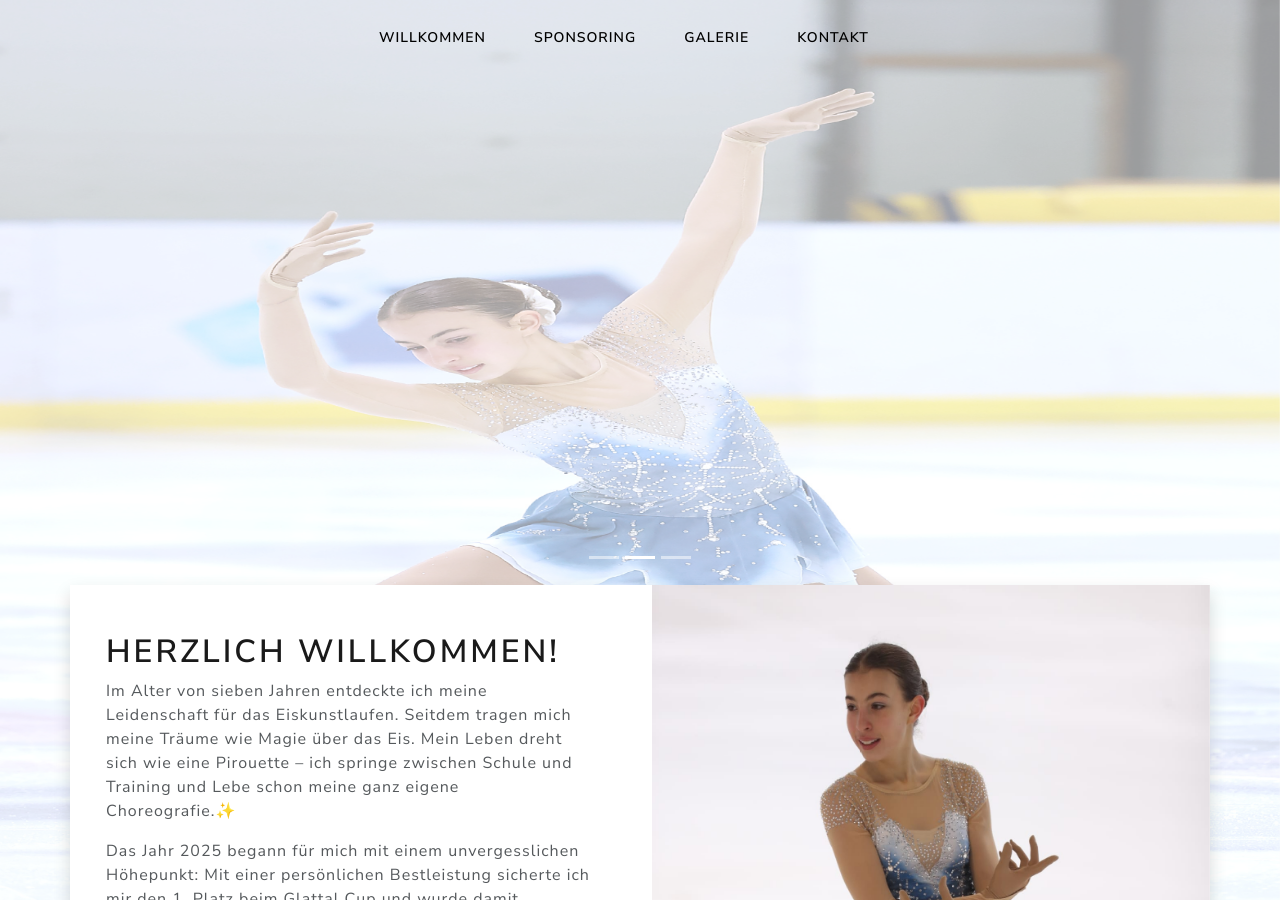
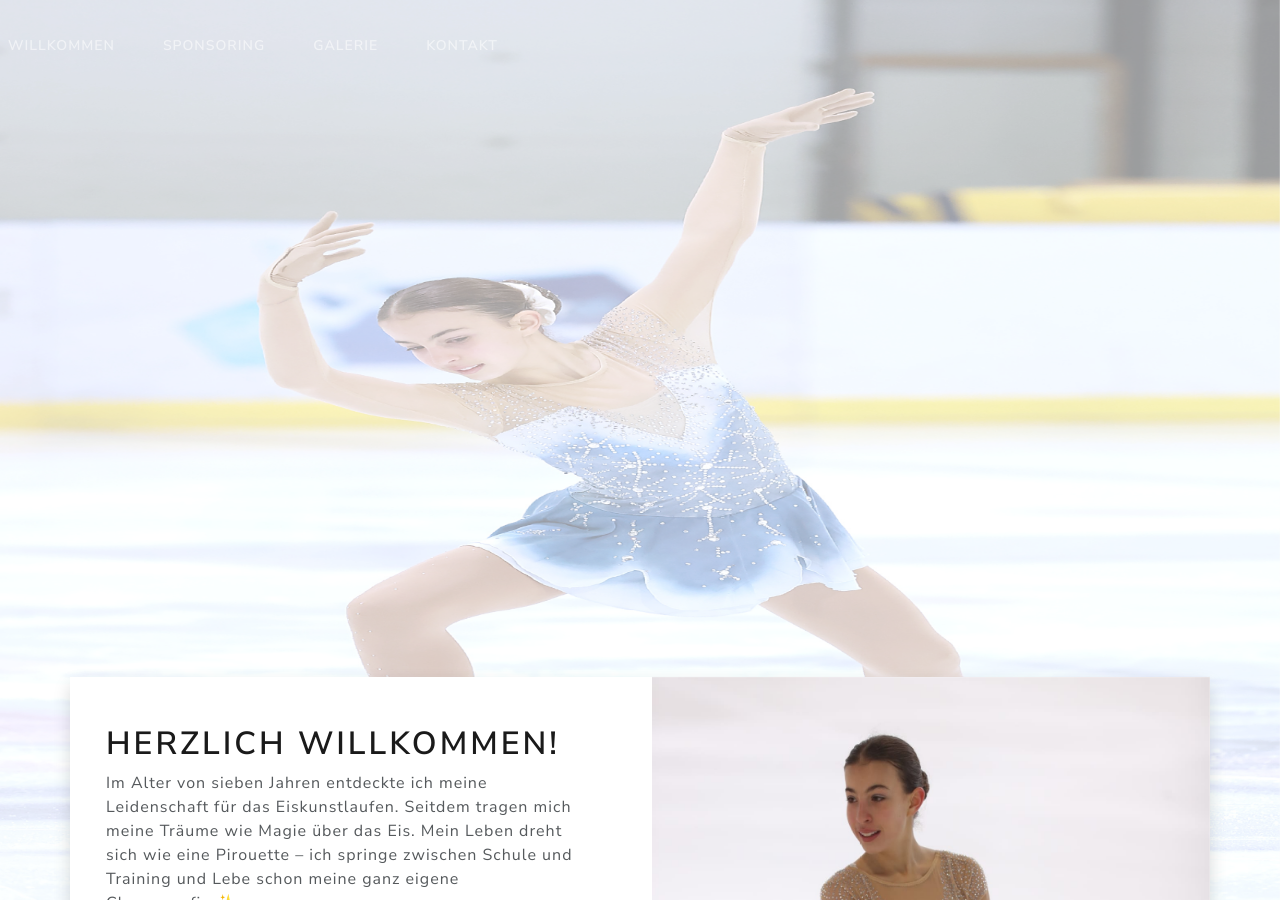
Before and after one commit to flavioaiello/3e2c7395a0ed6e61989d9d6b05156f06a7a27504, a Jekyll site: the page built from index.html, in a window 1280 px wide and 900 px high. Built offline with Jekyll 4.4.1, drawn with Linux system fonts in a browser that asks for light colours; nearby versions of some CDN libraries.

Commit message:
Remove navbar styles and related markup
Removed extensive navbar styles and related elements.

```diff
--- a/_layouts/default.html
+++ b/_layouts/default.html
@@ -51,88 +51,6 @@
         transform: translateY(10px);
       }
     }
-
-    .navbar {
-      position: fixed;
-      top: 0;
-      right: 0;
-      z-index: 1050;
-      padding: 1rem;
-      pointer-events: none;
-      width: 100%;
-    }
-
-    .navbar .navbar {
-      background-color: transparent !important;
-      pointer-events: auto;
-      padding: 0;
-    }
-
-    /* Keep hamburger in top-right */
-    .navbar .navbar-toggler {
-      border: none;
-      margin-left: auto;
-    }
-
-    .navbar .navbar-toggler:focus {
-      box-shadow: none;
-    }
-
-    .navbar .navbar-toggler-icon {
-      background-image: none;
-      width: 1.5rem;
-      height: 1.5rem;
-      position: relative;
-    }
-
-    .navbar .navbar-toggler-icon::before,
-    .navbar .navbar-toggler-icon::after,
-    .navbar .navbar-toggler-icon span {
-      content: "";
-      position: absolute;
-      left: 0;
-      right: 0;
-      height: 2px;
-      background-color: #ffffff; /* pure white */
-      box-shadow: 0 0 4px rgba(0, 0, 0, 0.7);
-    }
-
-    .navbar .navbar-toggler-icon::before {
-      top: 0;
-    }
-
-    .navbar .navbar-toggler-icon::after {
-      bottom: 0;
-    }
-
-    .navbar .navbar-toggler-icon span {
-      top: 50%;
-      transform: translateY(-50%);
-    }
-
-    .navbar .navbar-collapse {
-      justify-content: center !important;
-      text-align: center;
-    }
-
-    .navbar .navbar-nav {
-      width: 100%;
-      justify-content: center;
-    }
-
-    .navbar .navbar-collapse.collapse.show {
-      background-color: #ffffff;
-      border-radius: 0.25rem;
-      padding: 0.5rem 0;
-    }
-
-    .navbar .navbar-nav .nav-link {
-      color: #000000;
-    }
-
-    .navbar .navbar-nav .nav-link:hover {
-      color: #333333;
-    }
   </style>
 </head>
 
@@ -159,7 +77,7 @@
   </header>
 
   <nav class="navbar navbar-expand-lg navbar-dark">
-      <!-- Hamburger (always visible, top-right) -->
+
       <button class="navbar-toggler" type="button" data-bs-toggle="collapse" data-bs-target="#mainNavbar"
         aria-controls="mainNavbar" aria-expanded="false" aria-label="Navigation umschalten">
         <span class="navbar-toggler-icon"></span>
```
